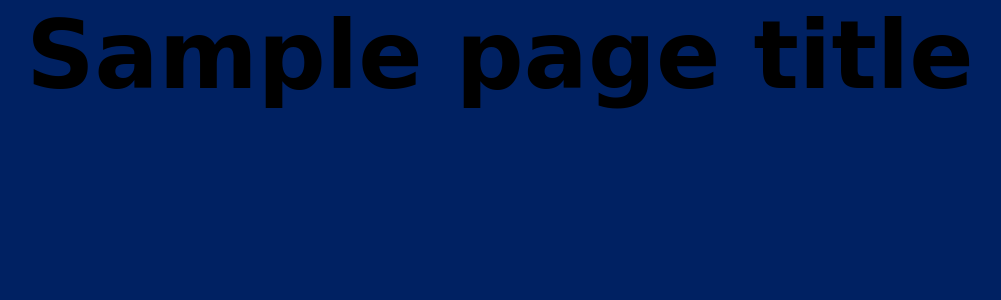
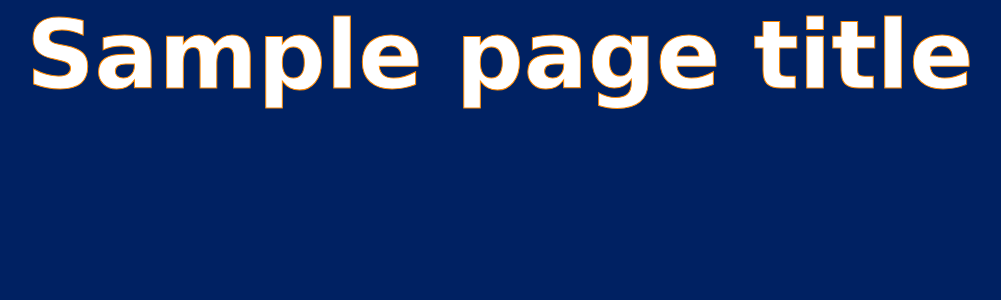
Before and after one commit to VBoB13/CresumeV, a Django app: template resume/ric/templates/ric/base.html in a window 1280 px wide. Shown: the top 300 px of the page, without its empty margins (140-1141 px from the left). Run offline with Django 3.2, Linux system fonts and the light colour scheme; the template is opened without the code that fills it: most values are stand-ins (such as "Sample title", 1, 10 or a date in 2020); some web fonts are replaced.

Commit message:
Tweaked CSS.

```diff
--- a/resume/ric/static/ric/style.css
+++ b/resume/ric/static/ric/style.css
@@ -10,6 +10,8 @@ body {
 
 h1.page-title {
   font-size: 95px;
+  color: #FFF;
+  -webkit-text-stroke: 1px #FF8A00;
 }
 
 main {
```
